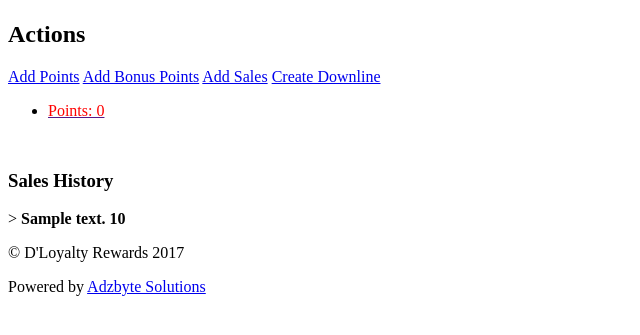
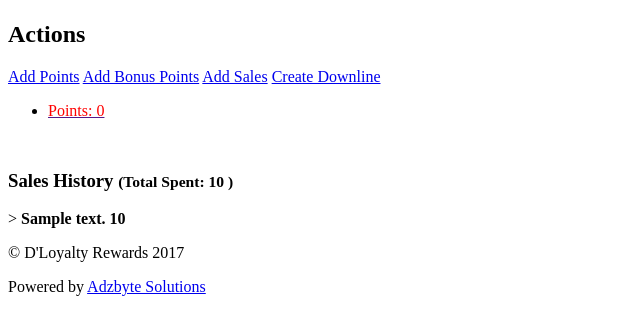
Before and after one commit to adzadzadz/loyalty-system, a Yii app: template backend/views/userc/tree.php in a window 1280 px wide. Shown: the part 40-375 px from the top of the page, without its empty margins (0-640 px from the left). Run offline with PHP 8.4 and a stand-in for Yii, Linux system fonts and the light colour scheme; the template is opened without the code that fills it: most values are stand-ins (such as "Sample title", 1, 10 or a date in 2020); data that the repository does not hold is empty; some libraries are stand-ins or nearby versions.

Commit message:
added total spent view

```diff
--- a/backend/views/userc/tree.php
+++ b/backend/views/userc/tree.php
@@ -78,7 +78,7 @@ The markup will be simple nested lists
 </div>
 <div class="row">
     <div class="col-md-12 well" style="margin-top: 50px;">
-      <h3>Sales History</h3>
+      <h3>Sales History <small>(Total Spent: <?= $sales->amount ?> )</small></h3>
       <?php if (isset($sales->salesHistory)): ?>
         <?php foreach ($sales->salesHistory as $eachSale): ?>
           <div>> <strong><?= $eachSale->description ?> <?= $eachSale->amount ?></strong></div>
```
Also changed, not shown: 1 other file.
